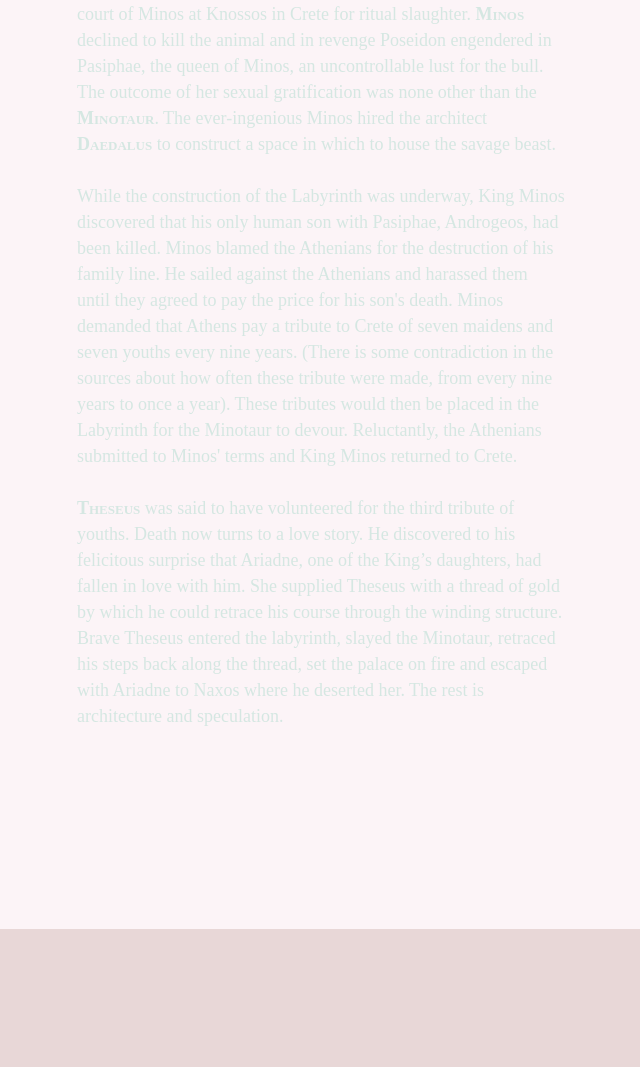
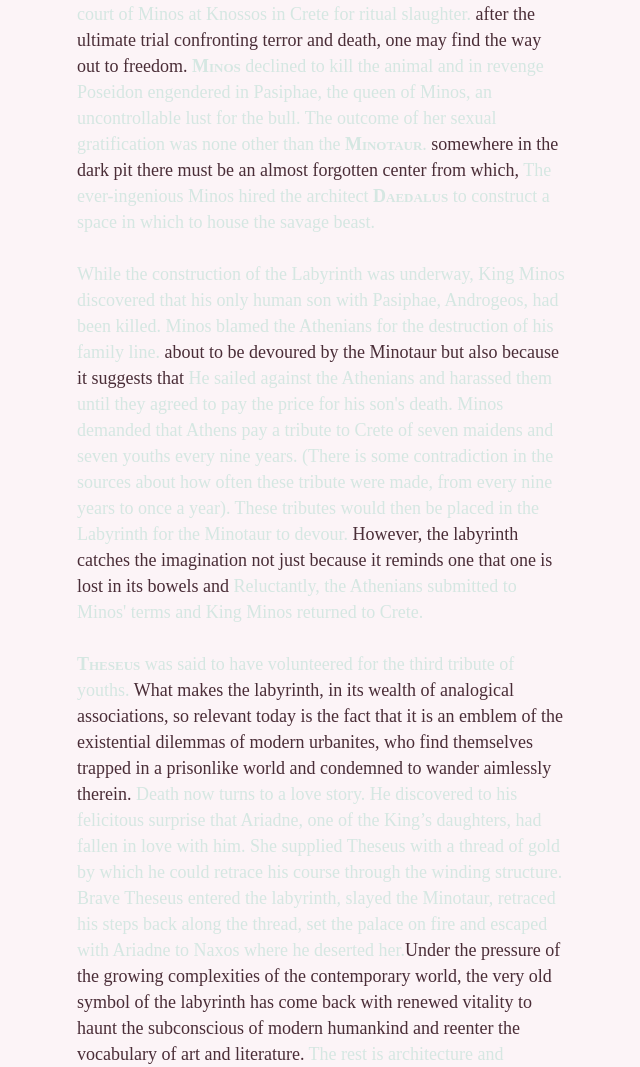
Before and after one commit to btran-3/labyrinthine, a plain HTML site: page section7.html in a window 1280 px wide. Shown: the part 1128-2195 px from the top of the page, without its empty margins (319-959 px from the left). Drawn offline with Linux system fonts and the light colour scheme; a web font is replaced by a local one.

Commit message:
section 7 last paragraph integrated

```diff
--- a/css/styles.css
+++ b/css/styles.css
@@ -332,6 +332,7 @@ div.top-nav{
 /******OPENING******/
 h1.title-text{
 	font-size: 82px;
+	font-weight: 700;
 }
 
 
--- a/section7.html
+++ b/section7.html
@@ -64,13 +64,13 @@
 
 				<p class="zombie-standout mar-top-vh mar-bot-vh">These hints of fear and hope are, in fact, echoes of very ancient myths, among which stands the famous story of <span class="final-caps">Theseus</span> and the <span class="final-caps">Minotaur.</span></p> <br>
 
-				<p class="zombie-copy"> Once upon a time, the sea god Poseidon sent a white bull to the court of Minos at Knossos in Crete for ritual slaughter. <span class="final-caps zombie-copy">Minos</span> declined to kill the animal and in revenge Poseidon engendered in Pasiphae, the queen of Minos, an uncontrollable lust for the bull. The outcome of her sexual gratification was none other than the <span class="final-caps zombie-copy">Minotaur</span>. The ever-ingenious Minos hired the architect <span class="final-caps zombie-copy">Daedalus</span> to construct a space in which to house the savage beast.
+				<p class="zombie-copy"> Once upon a time, the sea god Poseidon sent a white bull to the court of Minos at Knossos in Crete for ritual slaughter. <span class="zombie-standout">after the ultimate trial confronting terror and death, one may find the way out to freedom.</span> <span class="final-caps zombie-copy">Minos</span> declined to kill the animal and in revenge Poseidon engendered in Pasiphae, the queen of Minos, an uncontrollable lust for the bull. The outcome of her sexual gratification was none other than the <span class="final-caps zombie-copy">Minotaur</span>. <span class="zombie-standout">somewhere in the dark pit there must be an almost forgotten center from which,</span> The ever-ingenious Minos hired the architect <span class="final-caps zombie-copy">Daedalus</span> to construct a space in which to house the savage beast.
 				<br><br>
 
-				While the construction of the Labyrinth was underway, King Minos discovered that his only human son with Pasiphae, Androgeos, had been killed. Minos blamed the Athenians for the destruction of his family line. He sailed against the Athenians and harassed them until they agreed to pay the price for his son's death. Minos demanded that Athens pay a tribute to Crete of seven maidens and seven youths every nine years. (There is some contradiction in the sources about how often these tribute were made, from every nine years to once a year). These tributes would then be placed in the Labyrinth for the Minotaur to devour. Reluctantly, the Athenians submitted to Minos' terms and King Minos returned to Crete.
+				While the construction of the Labyrinth was underway, King Minos discovered that his only human son with Pasiphae, Androgeos, had been killed. Minos blamed the Athenians for the destruction of his family line. <span class="zombie-standout">about to be devoured by the Minotaur but also because it suggests that</span> He sailed against the Athenians and harassed them until they agreed to pay the price for his son's death. Minos demanded that Athens pay a tribute to Crete of seven maidens and seven youths every nine years. (There is some contradiction in the sources about how often these tribute were made, from every nine years to once a year). These tributes would then be placed in the Labyrinth for the Minotaur to devour. <span class="zombie-standout">However, the labyrinth catches the imagination not just because it reminds one that one is lost in its bowels and</span> Reluctantly, the Athenians submitted to Minos' terms and King Minos returned to Crete.
 				<br><br>
 
-				<span class="final-caps zombie-copy">Theseus</span> was said to have volunteered for the third tribute of youths. Death now turns to a love story. He discovered to his felicitous surprise that Ariadne, one of the King’s daughters, had fallen in love with him. She supplied Theseus with a thread of gold by which he could retrace his course through the winding structure. Brave Theseus entered the labyrinth, slayed the Minotaur, retraced his steps back along the thread, set the palace on fire and escaped with Ariadne to Naxos where he deserted her. The rest is architecture and speculation.
+				<span class="final-caps zombie-copy">Theseus</span> was said to have volunteered for the third tribute of youths. <span class="zombie-standout">What makes the labyrinth, in its wealth of analogical associations, so relevant today is the fact that it is an emblem of the existential dilemmas of modern urbanites, who find themselves trapped in a prisonlike world and condemned to wander aimlessly therein.</span> Death now turns to a love story. He discovered to his felicitous surprise that Ariadne, one of the King’s daughters, had fallen in love with him. She supplied Theseus with a thread of gold by which he could retrace his course through the winding structure. Brave Theseus entered the labyrinth, slayed the Minotaur, retraced his steps back along the thread, set the palace on fire and escaped with Ariadne to Naxos where he deserted her.<span class="zombie-standout">Under the pressure of the growing complexities of the contemporary world, the very old symbol of the labyrinth has come back with renewed vitality to haunt the subconscious of modern humankind and reenter the vocabulary of art and literature.</span> The rest is architecture and speculation.
 				</p>
 			</div>
 		</div>
```
